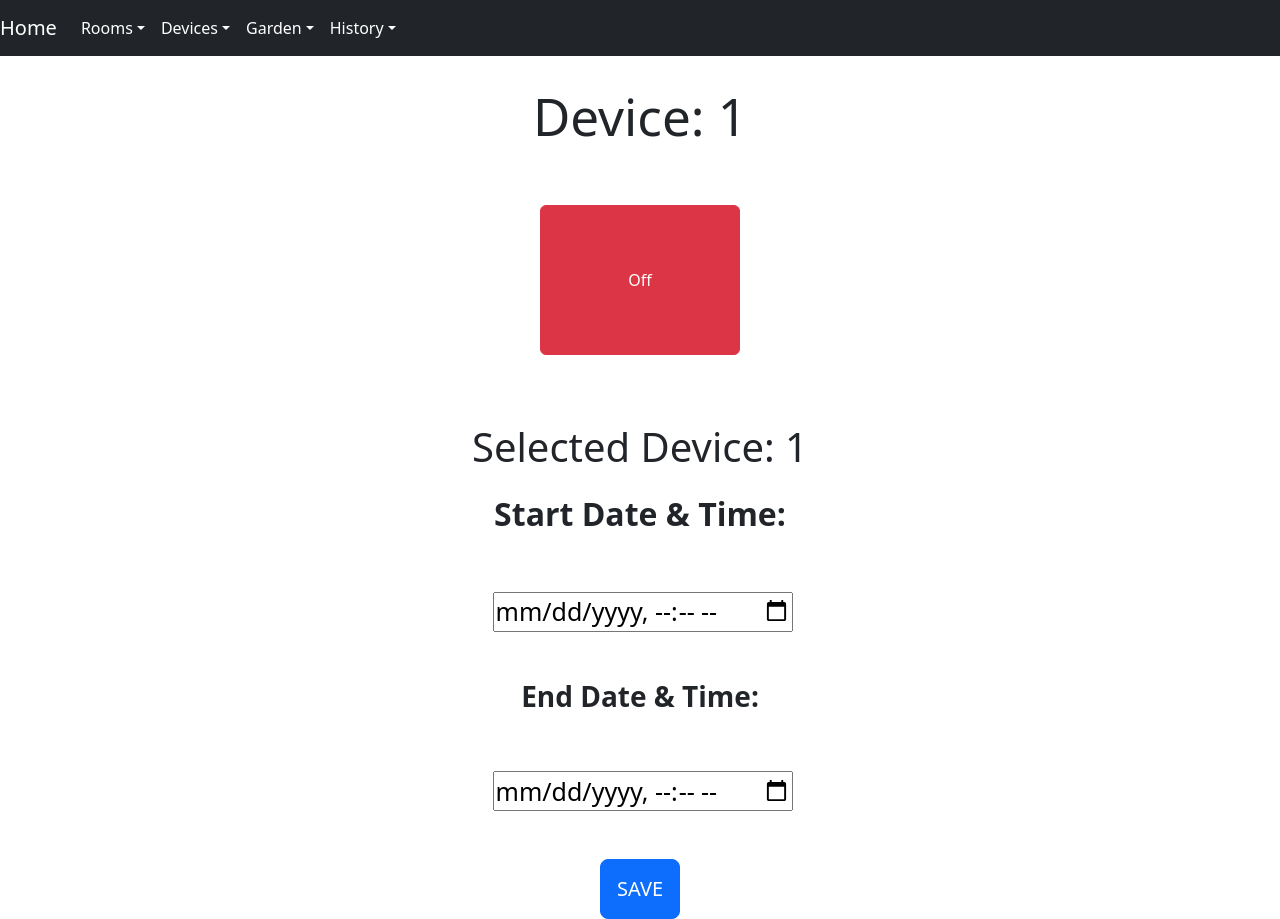
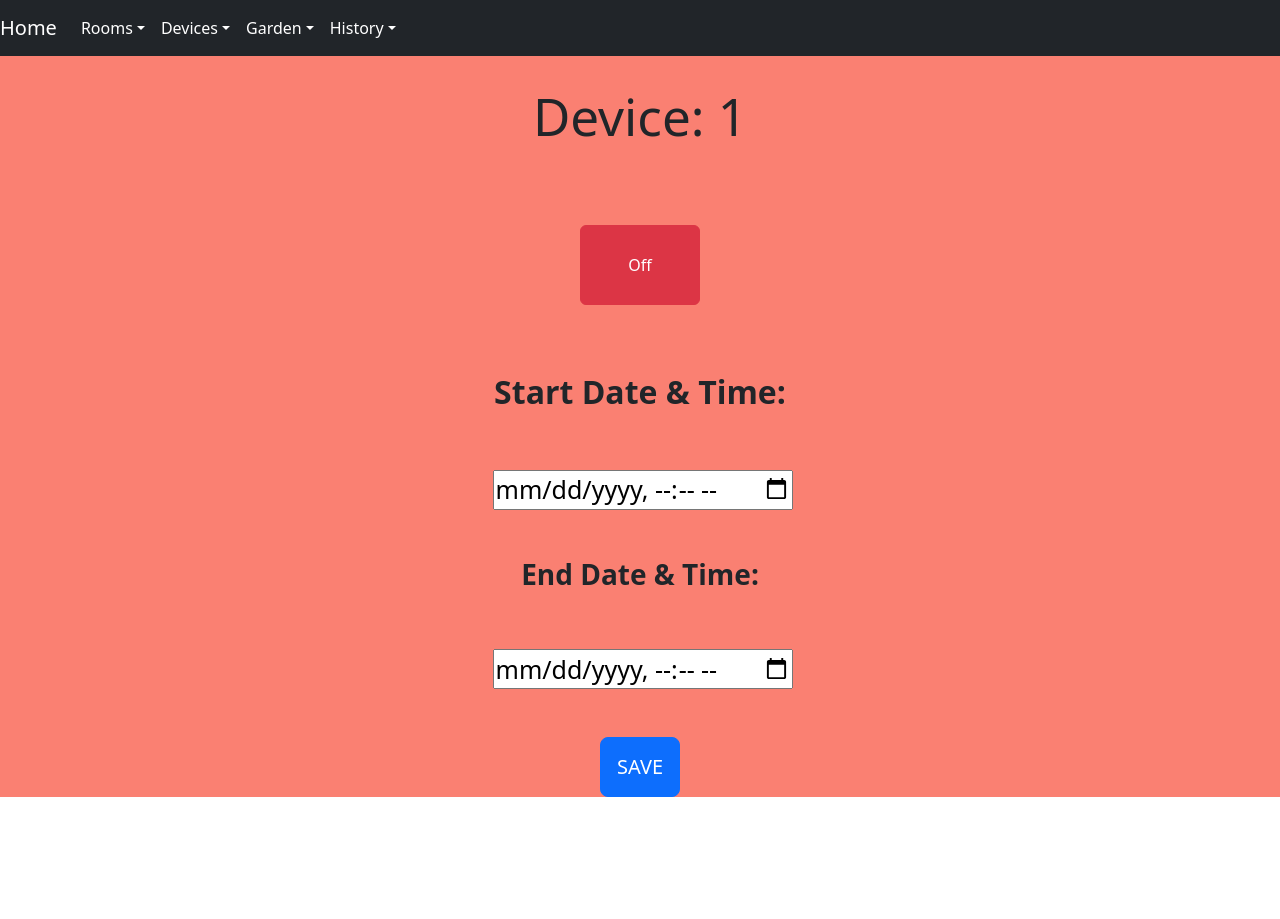
Before and after one commit to Wiqbal2/Smart-Hub-System, a React (Create React App) app: page /Device/1 in a window 1280 px wide. After the commit the page ends 800 px from the top, so only its background shows below. Built offline with nearby package versions, Linux system fonts and the light colour scheme.

Commit message:
waleed: styles navbar,devices

```diff
--- a/src/App.js
+++ b/src/App.js
@@ -1,4 +1,40 @@
 
+// import React, { useState } from 'react';
+// import { BrowserRouter as Router, Routes, Route } from 'react-router-dom';
+// import Navbar from './components/Navbar';
+// import HomeScreen from './components/HomeScreen';
+// import Room from './components/Room';
+// import Device from './components/Device';
+// import IrrigationSys from './IrrigationSys.js';
+// import LightSys from './LightSys.js';
+
+// function App() {
+//   const [devices, setDevices] = useState(['Coffee-Maker', 'Robot-Vacuum', 'Fridge']);
+//   const [historyItems, setHistoryItems] = useState([]);
+
+
+//   const addDevice = (deviceName) => {
+//     setDevices([...devices, deviceName]);
+//   };
+
+//   return (
+//     <div className="App">
+//       <Router>
+//         <Navbar devices={devices} addDevice={addDevice} />
+//         <Routes>
+//           <Route path="/" element={<HomeScreen />} />
+//           <Route path="/Room" element={<Room />} />
+//           <Route path="/Device/:deviceName" element={<Device devices={devices} />} />
+//           <Route path="/irrigation" element={<IrrigationSys />} />
+//           <Route path="/lightsys" element={<LightSys />} />
+//         </Routes>
+//       </Router>
+
+//     </div>
+//   );
+// }
+
+// export default App;
 import React, { useState } from 'react';
 import { BrowserRouter as Router, Routes, Route } from 'react-router-dom';
 import Navbar from './components/Navbar';
@@ -10,24 +46,31 @@ import LightSys from './LightSys.js';
 
 function App() {
   const [devices, setDevices] = useState(['Coffee-Maker', 'Robot-Vacuum', 'Fridge']);
+  const [historyItems, setHistoryItems] = useState([]);
 
   const addDevice = (deviceName) => {
     setDevices([...devices, deviceName]);
   };
 
+  const addHistoryItem = (item) => {
+    setHistoryItems([...historyItems, item]);
+  };
+
   return (
     <div className="App">
       <Router>
-        <Navbar devices={devices} addDevice={addDevice} />
+        <Navbar devices={devices} historyItems={historyItems} addDevice={addDevice} />
         <Routes>
           <Route path="/" element={<HomeScreen />} />
           <Route path="/Room" element={<Room />} />
-          <Route path="/Device/:deviceName" element={<Device devices={devices} />} />
+          <Route
+            path="/Device/:deviceName"
+            element={<Device devices={devices} addHistoryItem={addHistoryItem} />}
+          />
           <Route path="/irrigation" element={<IrrigationSys />} />
           <Route path="/lightsys" element={<LightSys />} />
         </Routes>
       </Router>
-
     </div>
   );
 }
--- a/src/components/Device.jsx
+++ b/src/components/Device.jsx
@@ -67,8 +67,10 @@ function Device() {
   const isOn = deviceStates[deviceName];
 
   // Render temperature component if the device is a fridge
+
   if (deviceName === 'Fridge') {
     return (
+      <div className = 'DeviceFridge-page'>
       <div>
         {/* Device Status */}
         <div className='device-status'>
@@ -76,7 +78,7 @@ function Device() {
         </div>
 
         {/* Temperature component */}
-        <div className='temp-body'>
+        <div className='temp-bodyDevice'>
           <div className='app-container'>
             <div className='temperature-display-container'>
               <div className='temperature-display'>{temperature}°F</div>
@@ -99,11 +101,11 @@ function Device() {
           </div>
           <div className='mt-4 text-center'>
             <h2 className='font-weight-bold'>Start Date & Time:</h2>
-            <input type='datetime-local' className='datepicker1' style={{ width: '300px', height: '40px' }} />
+            <input type='datetime-local' className='datepicker1' style={{ width: '250px', height: '40px' }} />
           </div>
           <div className='mt-5 text-center'>
             <h3 className='font-weight-bold'>End Date & Time:</h3>
-            <input type='datetime-local' className='datepicker2' style={{ width: '300px', height: '40px' }} />
+            <input type='datetime-local' className='datepicker2' style={{ width: '250px', height: '40px' }} />
           </div>
           <div className='text-center mt-5'>
             <button className='btn btn-primary btn-lg' onClick={saveSettings}>
@@ -113,12 +115,15 @@ function Device() {
           </div>
         </div>
       </div>
+      </div>
     );
+
   }
+
 
   // Render default device component
   return (
-    <div>
+    <div className='device-pageMultiple'>
       {/* Device Status */}
       <div className='device-status'>
         <h1 className='device-name'>Device: {deviceName}</h1>
@@ -134,7 +139,7 @@ function Device() {
       {/* Save button and other components */}
       <div className='container mt-5'>
         <div className='text-center'>
-          <h1 className='select'>Selected Device: {deviceName}</h1>
+
         </div>
         <div className='mt-4 text-center'>
           <h2 className='font-weight-bold'>Start Date & Time:</h2>
@@ -153,6 +158,7 @@ function Device() {
       </div>
     </div>
   );
+
 }
 
 export default Device;
--- a/src/components/Navbar.jsx
+++ b/src/components/Navbar.jsx
@@ -1,6 +1,3 @@
-
-
-
 
 import React, { useState } from 'react';
 import { Navbar as BootstrapNavbar, Nav, NavDropdown, Button } from 'react-bootstrap';
--- a/src/styles.css
+++ b/src/styles.css
@@ -263,3 +263,52 @@ button:hover {
 	background-color: rgb(20, 106, 236);
 	color:black;
 }
+
+
+.device-container {
+	display: flex;
+	justify-content: center;
+	align-items: flex-start;
+	margin-top: 20px;
+  }
+
+  .device-button {
+	width: 120px;
+	height: 80px;
+	font-size: 14px;
+
+  }
+  .DeviceFridge-page{
+	background-color: skyblue ;
+  }
+
+
+  .temp-bodyDevice{
+	font-family:Arial, Helvetica, sans-serif;
+	text-align: center;
+	display: flex;
+	flex-direction: column;
+	justify-content: center;
+	align-items: center;
+	text-align: center;
+	min-height: 50vh;
+  }
+
+
+
+  .device-pageMultiple{
+	background-color: salmon;
+  }
+
+  .temp-saved-message,
+  .device-saved-message {
+	position: fixed;
+	top: 100px; /* Adjust the value based on your navbar height */
+	left: 0;
+	padding: 10px;
+
+	color: black;
+	font-weight: bold;
+	font-size: 25;
+
+  }
```
